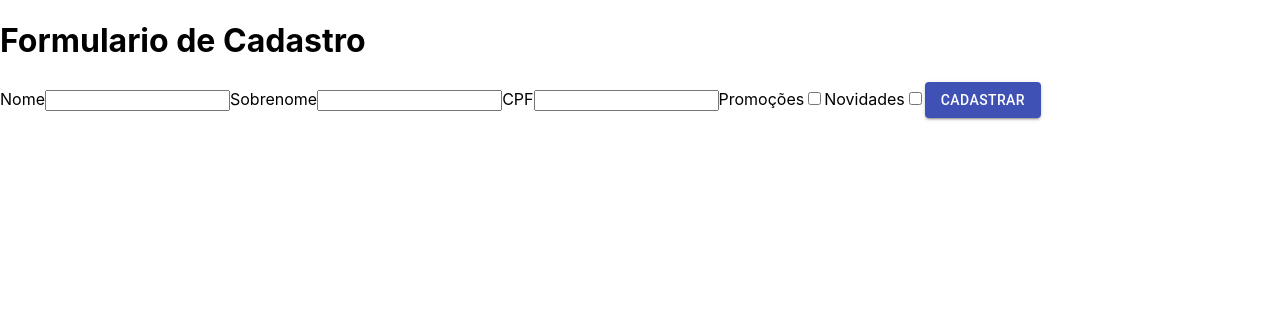
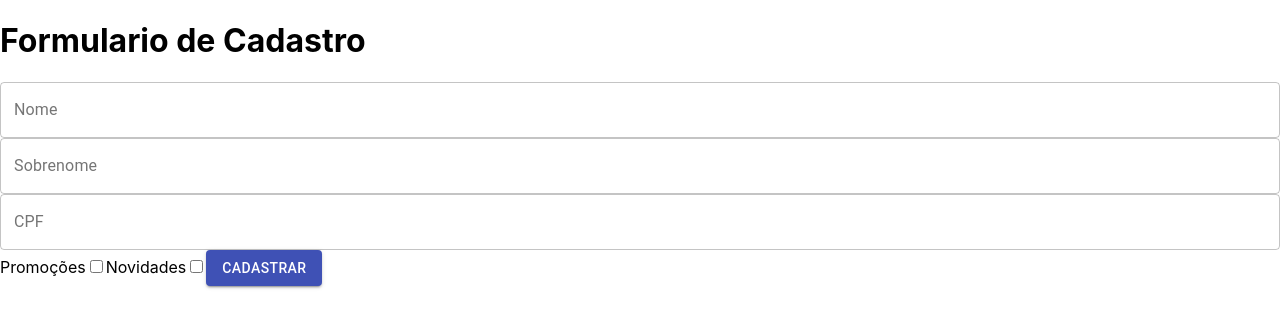
Before and after one commit to mateus-azevedo/learning-react-js, a React (Create React App) app in the folder react_function_components/: page / in a window 1280 px wide. Shown: the top 328 px of the page. Built offline with nearby package versions, Linux system fonts and the light colour scheme.

Commit message:
utilizando documentacao da lib

```diff
--- a/react_function_components/src/components/FormularioCadastro/FormularioCadastro.jsx
+++ b/react_function_components/src/components/FormularioCadastro/FormularioCadastro.jsx
@@ -1,17 +1,18 @@
 import React from "react";
 import Button from "@material-ui/core/Button";
+import TextField from "@material-ui/core/TextField";
 
 export default function FormularioCadastro() {
   return (
     <form>
-      <label>Nome</label>
-      <input type="text" />
-
-      <label>Sobrenome</label>
-      <input type="text" />
-
-      <label>CPF</label>
-      <input type="text" />
+      <TextField id="nome" label="Nome" variant="outlined" fullWidth />
+      <TextField
+        id="sobrenome"
+        label="Sobrenome"
+        variant="outlined"
+        fullWidth
+      />
+      <TextField id="CPF" label="CPF" variant="outlined" fullWidth />
 
       <label>Promoções</label>
       <input type="checkbox" />
```
